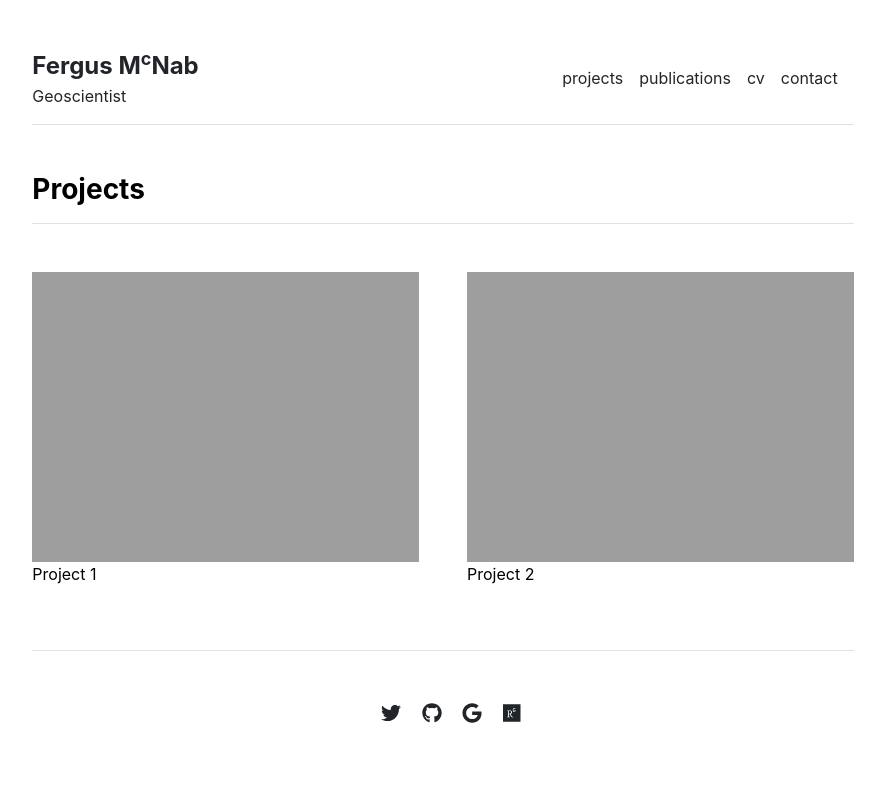
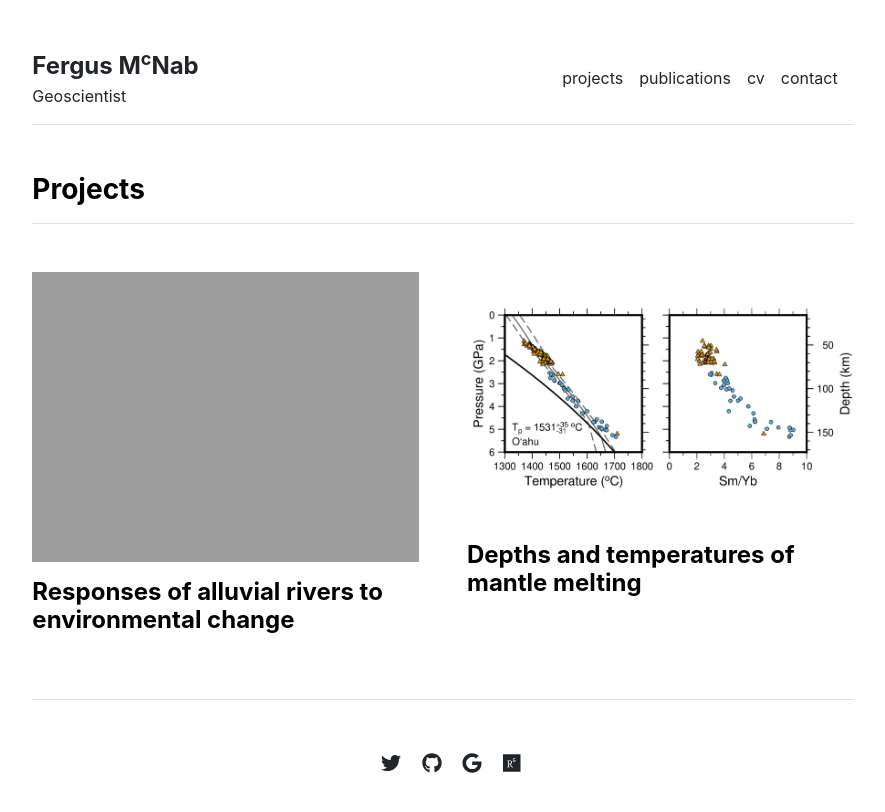
Before and after one commit to fmcnab/fmcnab.github.io, a Jekyll site: the page built from projects.md, in a window 1280 px wide. Shown: the top 812 px of the page, without its empty margins (197-1082 px from the left). Built offline with Jekyll 4.4.1, drawn with Linux system fonts in a browser that asks for light colours.

Commit message:
Improving project headings.

```diff
--- a/_data/projects.yml
+++ b/_data/projects.yml
@@ -1,3 +1,3 @@
 row1:
-- {title: 'Project 1', img: '/assets/img/alluvial_riv.png'}
-- {title: 'Project 2', img: '/assets/img/alluvial_riv.png'}
+- {title: 'Responses of alluvial rivers to environmental change', img: '/assets/img/alluvial_riv.png'}
+- {title: 'Depths and temperatures of mantle melting', img: '/assets/img/meltpt.png'}
--- a/_layouts/projects.html
+++ b/_layouts/projects.html
@@ -9,7 +9,7 @@ layout: default
   {% for item in site.data.projects.row1 %}
     <div class="col-md-6">
       <img src="{{ site.github.url }}{{ item.img }}" alt="Image" width="100%">
-      <p>{{ item.title }}</p>
+      <h4 class="fw-bold pb-2 mb-2 pt-2 mt-2">{{ item.title }}</h4>
     </div>
   {% endfor %}
 </div>
```
